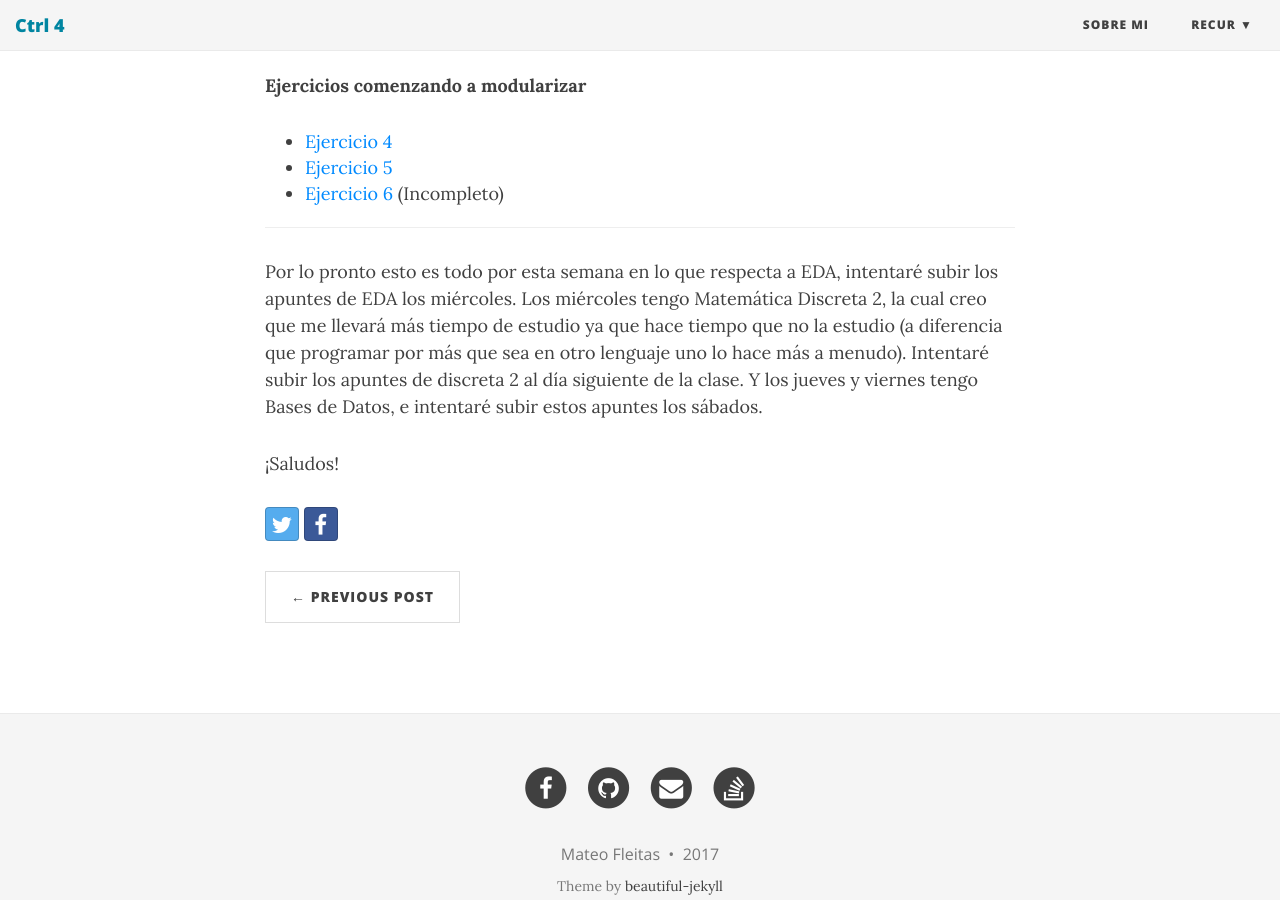
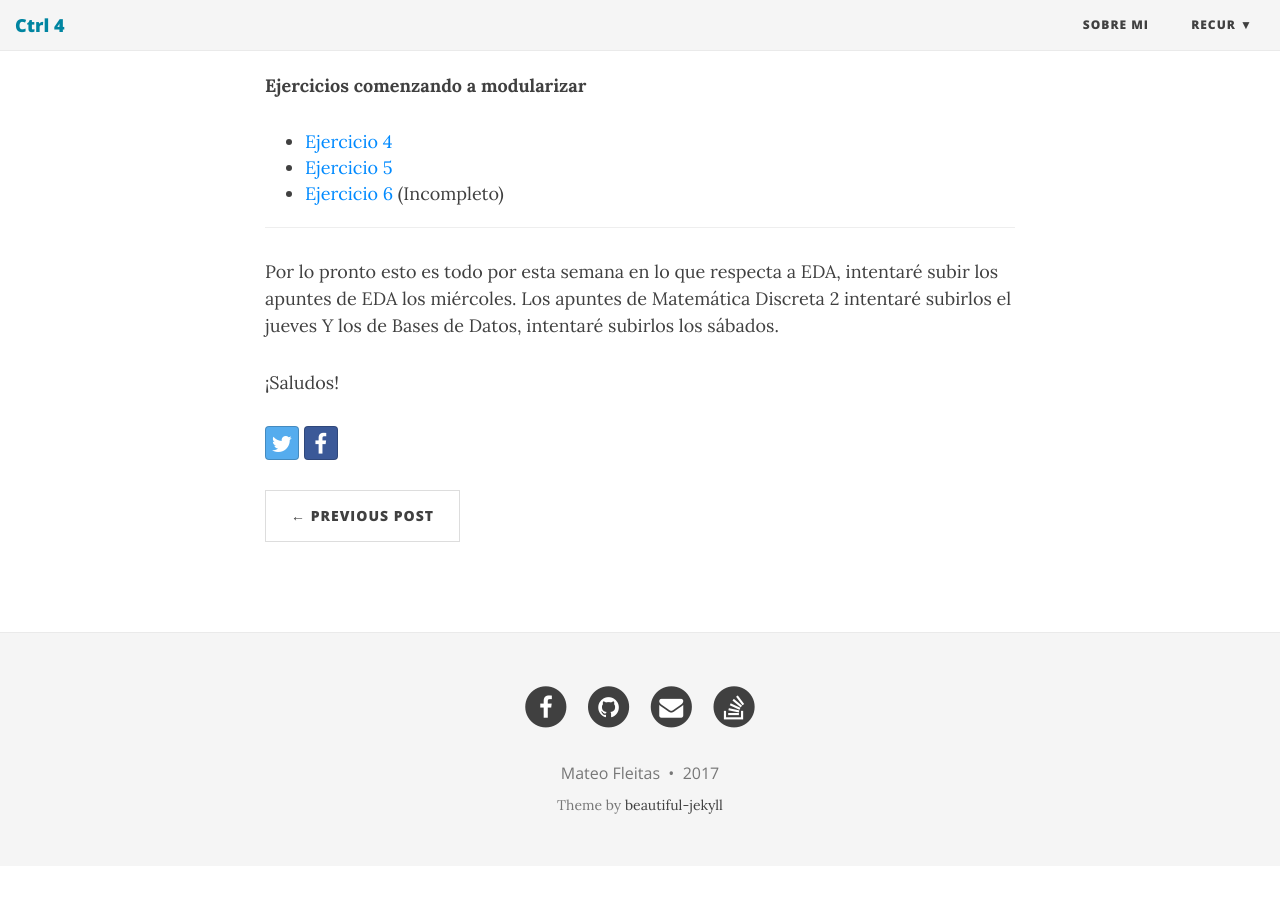
Before and after one commit to Ctrl4/ctrl4.github.io, a Jekyll site: the page built from _posts/2017-08-02-primer-semana-eda.md, in a window 1280 px wide and 900 px high, scrolled down 1682 px. Built offline with Jekyll 4.4.1, drawn with Linux system fonts in a browser that asks for light colours; nearby versions of some CDN libraries; after the commit the page ends 2548 px from its top, so only the background shows below that.

Commit message:
fixed style

```diff
--- a/_posts/2017-08-02-primer-semana-eda.md
+++ b/_posts/2017-08-02-primer-semana-eda.md
@@ -61,7 +61,7 @@ A continuación dejo el link a los ejercicios (La letra de los mismos están com
 
 
 Por lo pronto esto es todo por esta semana en lo que respecta a EDA, intentaré subir los apuntes de EDA los miércoles.
-Los miércoles tengo Matemática Discreta 2, la cual creo que me llevará más tiempo de estudio ya que hace tiempo que no la estudio (a diferencia que programar por más que sea en otro lenguaje uno lo hace más a menudo). Intentaré subir los apuntes de discreta 2 al día siguiente de la clase.
-Y los jueves y viernes tengo Bases de Datos, e intentaré subir estos apuntes los sábados.
+Los apuntes de Matemática Discreta 2 intentaré subirlos el jueves
+Y los de Bases de Datos, intentaré subirlos los sábados.
 
 ¡Saludos!
```
